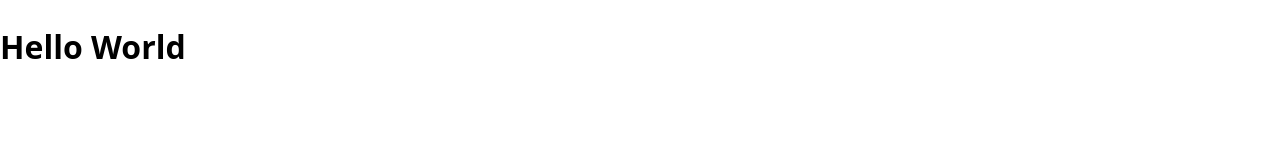
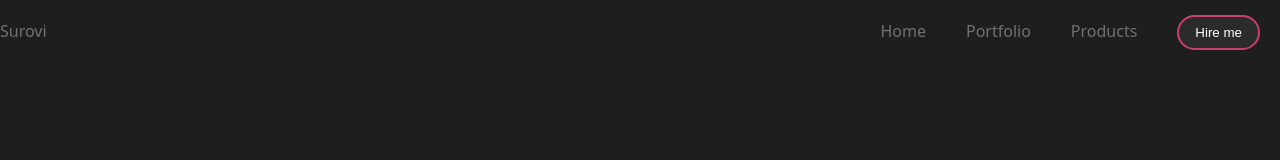
Before and after one commit to surovi43/portfolio, a plain HTML site: page index.html in a window 1280 px wide. Drawn offline with Linux system fonts and the light colour scheme.

Commit message:
added header section

```diff
--- a/index.html
+++ b/index.html
@@ -8,6 +8,21 @@
       <link rel="stylesheet" href="styles/components.css" />
    </head>
    <body>
-      <h1>Hello World</h1>
+      <header class="header">
+         <!-- Logo -->
+         <span>Surovi</span>
+
+         <!-- Navigation -->
+         <nav class="nav">
+            <ul class="nav-menu">
+               <li class="nav-item"><a href=".">Home </a></li>
+               <li class="nav-item"><a href=".">Portfolio</a></li>
+               <li class="nav-item"><a href=".">Products</a></li>
+               <li class="nav-item">
+                  <button class="btn btn-primary">Hire me</button>
+               </li>
+            </ul>
+         </nav>
+      </header>
    </body>
 </html>
--- a/styles/components.css
+++ b/styles/components.css
@@ -0,0 +1,49 @@
+/* Header related styles */
+.header {
+   height: 4rem;
+   max-width: 1280px;
+   margin: 0 auto;
+   display: flex;
+   justify-content: space-between;
+   align-items: center;
+}
+
+/* Nav related styles */
+.nav-menu {
+   display: flex;
+   align-items: center;
+}
+
+.nav-menu .nav-item {
+   list-style: none;
+   margin: 0 1.25rem;
+}
+
+.nav-menu .nav-item:hover > a {
+   color: #a3a3a3;
+}
+
+.nav-menu .nav-item > a {
+   text-decoration: none;
+}
+
+/* Button related styles */
+.btn {
+   display: flex;
+   justify-content: center;
+   align-items: center;
+   padding: 0.5rem 1rem;
+   transition: all;
+   transition-duration: 150ms;
+}
+
+.btn:active {
+   transform: scale(0.9);
+}
+
+.btn-primary {
+   border-radius: 99999px;
+   border: 2px solid #c6426e;
+   background-color: #2b2b2b;
+   color: white;
+}
--- a/styles/utilities.css
+++ b/styles/utilities.css
@@ -8,4 +8,17 @@ body {
       "Apple Color Emoji", "Segoe UI Emoji", "Segoe UI Symbol",
       "Noto Color Emoji";
    line-height: 1.6;
+   background: #1e1e1e;
+   color: #717171;
 }
+
+a,
+button {
+   color: #717171;
+}
+
+.flex-center {
+   display: flex;
+   justify-content: center;
+   align-items: center;
+}
```
